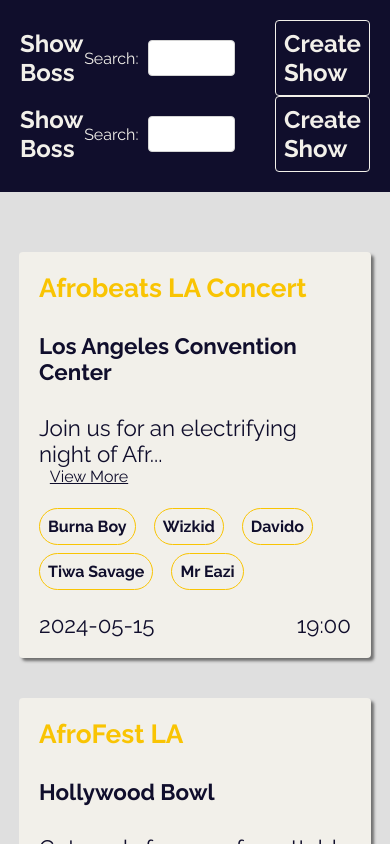
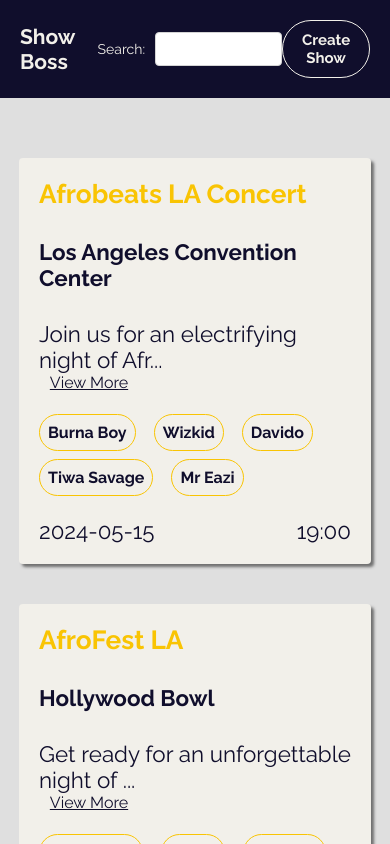
Before and after one commit to Rei-ne/show-boss, a React (Vite) app: page / in a window 390 px wide. Shown: the top 844 px of the page. Built offline with nearby package versions, Linux system fonts and the light colour scheme; data requests are answered from the project's data file.

Commit message:
feat: responsive nav

```diff
--- a/src/components/Navbar/Navbar.css
+++ b/src/components/Navbar/Navbar.css
@@ -4,12 +4,13 @@
   color: #f2f0ea;
 }
 
+
 .navbar nav {
   display: flex;
   align-items: center;
   max-width: 1200px;
   margin: 0 auto;
-  font-size: 16px;
+  font-size: 14px;
 }
 
 .navbar a.brand {
@@ -18,7 +19,39 @@
   text-decoration: none;
 }
 
-.navbar a:last-child {
+
+
+/* f9c403 */
+@media screen and (max-width:780px) {
+  .navbar .mobile{
+    display: flex;
+    align-items: center;
+    justify-content: space-between;
+   }
+
+   .navbar .desktop{
+    display: none;
+   }
+
+   .navbar a.brand {
+    margin-right: 0;
+
+  }
+ .navbar a.create-link {
+     color: #f2f0ea;
+     text-decoration: none;
+     border: 1px solid #f2f0ea;
+     text-align: center;
+     font-size: 10px;
+     padding: 10px;
+     border-radius: 50px;
+   }
+ }
+ @media (min-width:780px) {
+  .navbar .mobile{
+   display: none;
+   }
+   .navbar a:last-child {
   color: #f2f0ea;
   text-decoration: none;
   margin-left: 40px;
@@ -30,4 +63,4 @@
   background: #f2f0ea;
   color: #100e2c;
 }
-/* f9c403 */
+ }
--- a/src/components/Navbar/Navbar.jsx
+++ b/src/components/Navbar/Navbar.jsx
@@ -26,7 +26,7 @@
           <h1>Show Boss</h1>
         </Link>
         <Searchbar />
-        <Link to="/create">
+        <Link to="/create" className="create-link">
           <h1>Create Show</h1>
         </Link>
       </nav>
```
